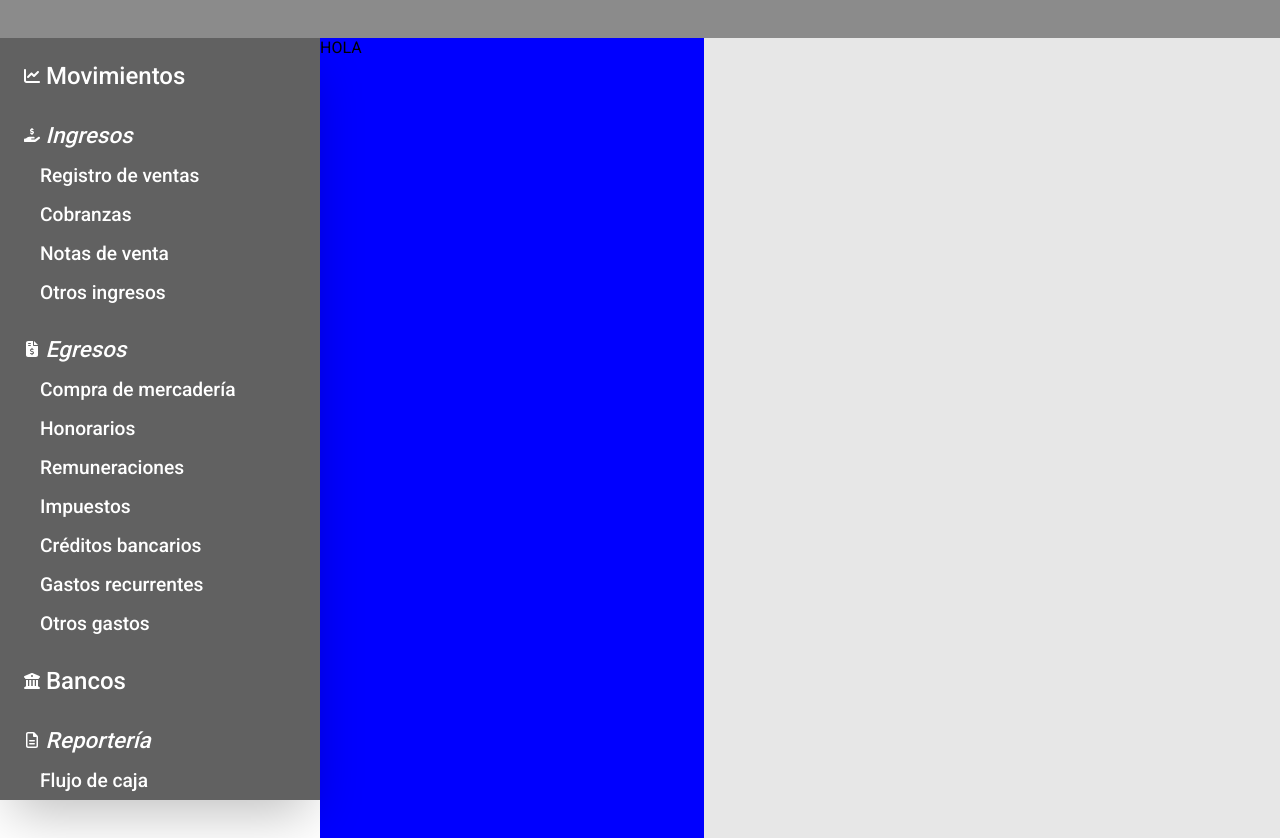
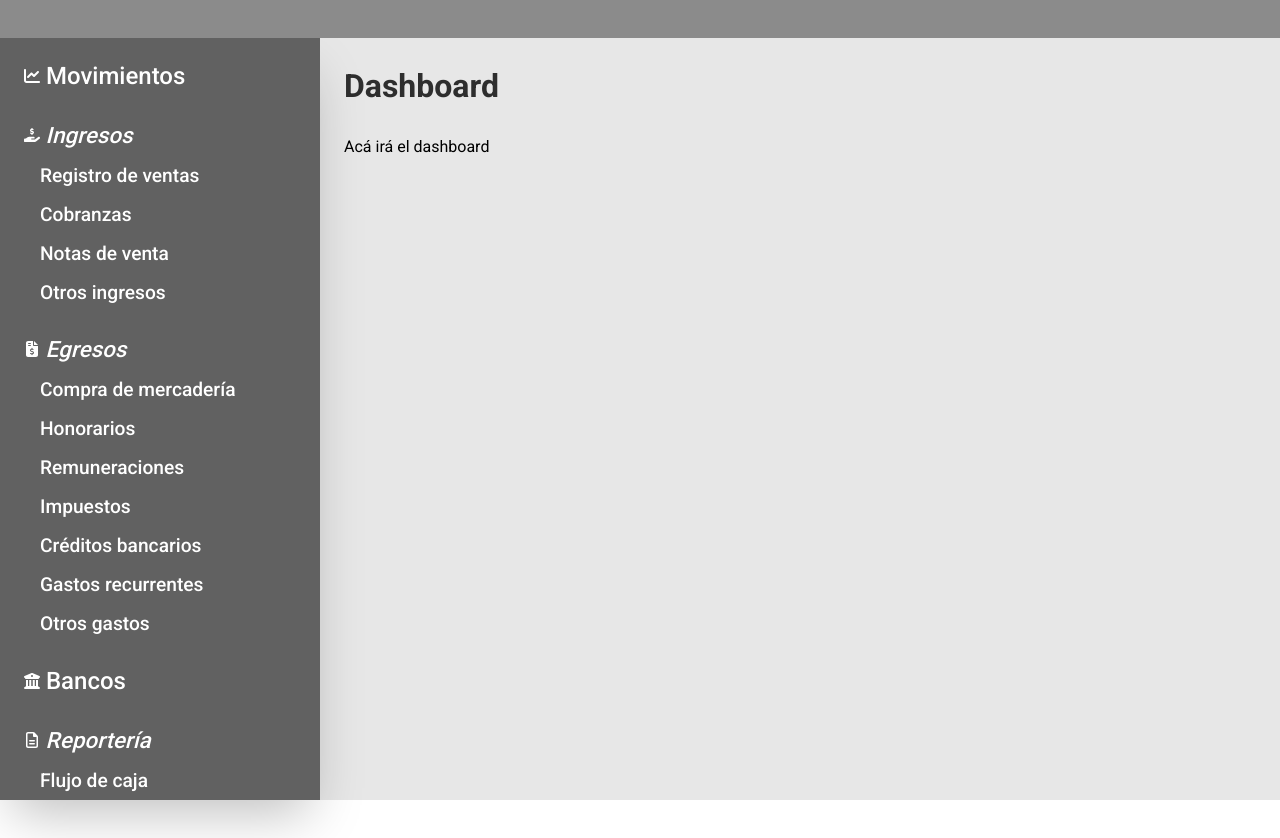
Before and after one commit to EFFM00/frontend-flow-cash-app, a React (Vite) app: page /dashboard in a window 1280 px wide. After the commit the page ends 800 px from the top, so only its background shows below. Built offline with nearby package versions, Linux system fonts and the light colour scheme.

Commit message:
se cambia dashboard

```diff
--- a/src/pages/Dashboard/Dashboard.jsx
+++ b/src/pages/Dashboard/Dashboard.jsx
@@ -1,8 +1,12 @@
-import { DashboardContainer } from "./styled";
+import ContainerSections from "../../components/ContainerSections/ContainerSections";
+import TitleSection from "../../components/TitleSection/TitleSection";
 
 const Dashboard = () => {
     return (
-        <DashboardContainer>HOLA</DashboardContainer>
+        <ContainerSections>
+            <TitleSection text={"Dashboard"} ubication="left"/>
+            <p>Acá irá el dashboard</p>
+        </ContainerSections>
     );
 }
 
```
